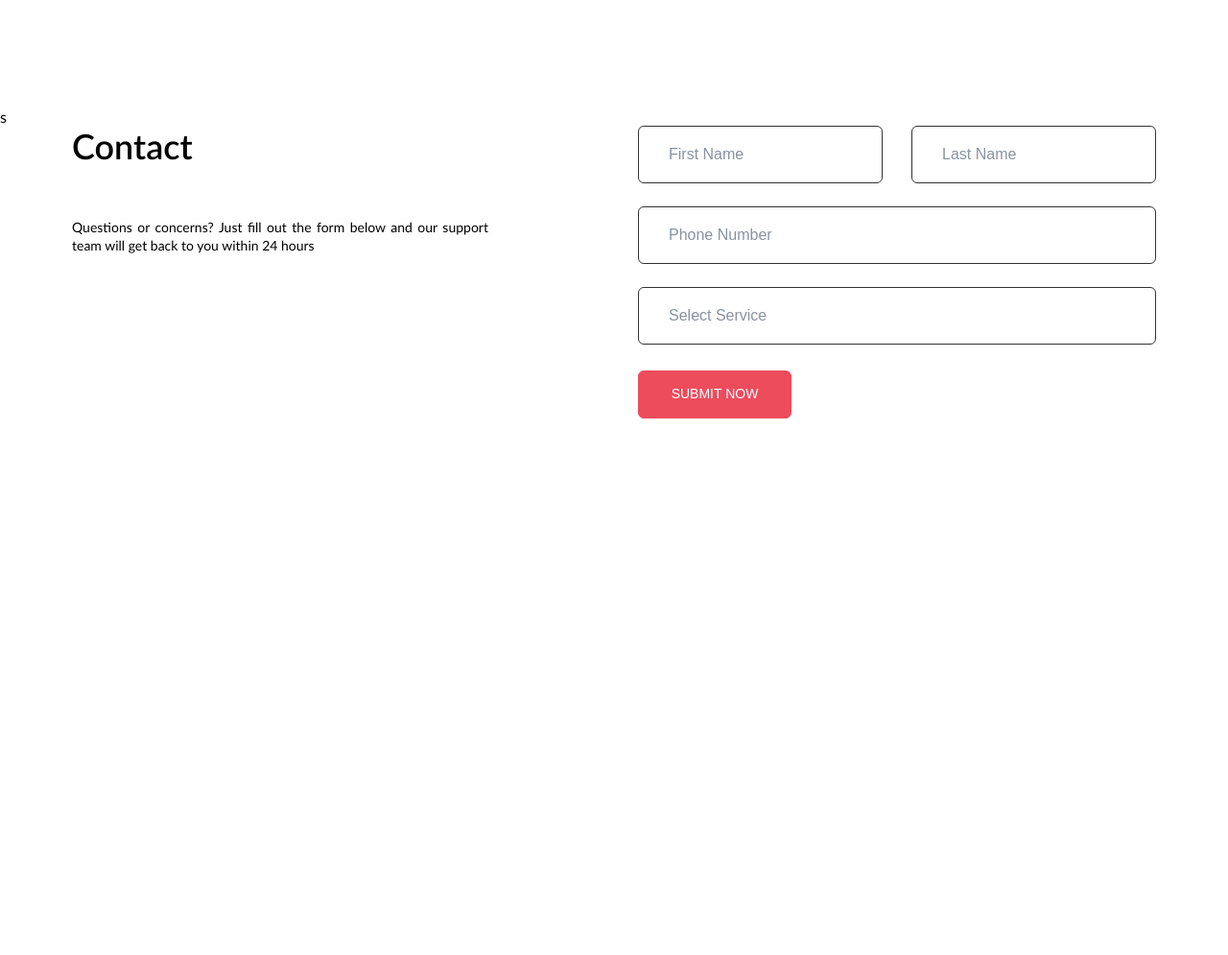
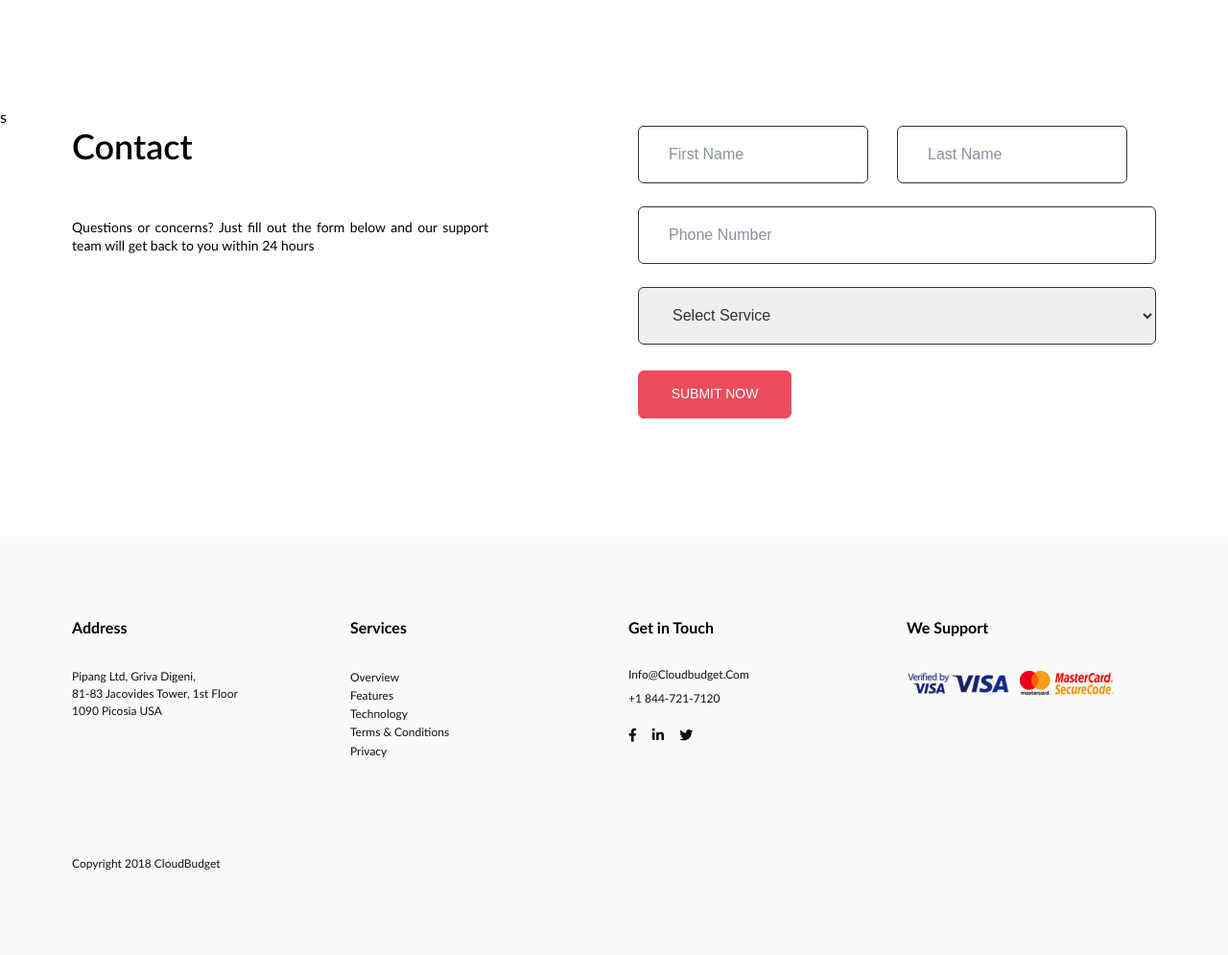
Before and after one commit to Phylotile/CloudBudget, a plain HTML site: page index.html in a window 1280 px wide. Shown: the part 2980-3975 px from the top of the page at 96% size. Before the commit the page ends 3539 px from the top, so only its background shows below. Drawn offline with Linux system fonts and the light colour scheme.

Commit message:
seventh commit

```diff
--- a/index.html
+++ b/index.html
@@ -6,6 +6,7 @@
           content="width=device-width, user-scalable=no, initial-scale=1.0, maximum-scale=1.0, minimum-scale=1.0">
     <meta http-equiv="X-UA-Compatible" content="ie=edge">
     <title>Cloud Budget</title>
+    <link rel="stylesheet" href="https://cdnjs.cloudflare.com/ajax/libs/font-awesome/6.0.0-beta2/css/all.min.css" integrity="sha512-YWzhKL2whUzgiheMoBFwW8CKV4qpHQAEuvilg9FAn5VJUDwKZZxkJNuGM4XkWuk94WCrrwslk8yWNGmY1EduTA==" crossorigin="anonymous" referrerpolicy="no-referrer" />
     <link rel="stylesheet" href="./style/style.css">
 </head>
 <body>
@@ -278,7 +279,7 @@
 
 
     <!--=======================
-    -- FOCUS --
+    -- CONTACT --
     ========================-->
     <section class="contact" id="contact">s
         <div class="container">
@@ -295,14 +296,16 @@
                 <form action="#" class="contact_form">
                     <div class="contact_form_names">
                         <input id="name" type="text" class="contact_form_item contact_form_name" placeholder="First Name">
-<!--                        <label for="name">First Name</label>-->
+                        <label for="name"></label>
                         <input id="last-name" type="email" class="contact_form_item contact_form_name" placeholder="Last Name">
-<!--                        <label for="last-name">Last Name</label>-->
+                        <label for="last-name"></label>
                     </div>
                     <input id="phone" type="tel" class="contact_form_item contact_form_bottom_item" placeholder="Phone Number">
-<!--                    <label for="phone">Phone Number</label>-->
-                    <input id="service" type="text" class="contact_form_item contact_form_bottom_item" placeholder="Select Service">
-<!--                    <label for="service">Select Service</label>-->
+                    <label for="phone"></label>
+                    <select id="service" class="contact_form_item contact_form_bottom_item">
+                        <option class="contact_form_item" value="">Select Service</option>
+                    </select>
+                    <label for="service"></label>
                     <button class="section_btn">
                         Submit Now
                     </button>
@@ -310,5 +313,56 @@
             </div>
         </div>
     </section>
+
+
+
+    <!--=======================
+    -- FOOTER --
+    ========================-->
+    <section class="footer" id="footer">
+        <div class="grid container">
+            <div class="footer_div footer_div1">
+                <h4 class="footer_title">Address</h4>
+                <p class="footer_item footer_address">
+                    Pipang Ltd, Griva Digeni,<br>
+                    81-83 Jacovides Tower, 1st Floor<br>
+                    1090 Picosia USA
+                </p>
+                <p class="footer_item footer_text">Copyright 2018 CloudBudget</p>
+            </div>
+            <div class="footer_div footer_div2">
+                <h4 class="footer_title">Services</h4>
+                <div class="footer_items_div">
+                    <a href="#" class="footer_item">overview</a>
+                    <a href="#" class="footer_item">features</a>
+                    <a href="#" class="footer_item">technology</a>
+                    <a href="#" class="footer_item">terms & Conditions</a>
+                    <a href="#" class="footer_item">privacy</a>
+                </div>
+            </div>
+            <div class="footer_div footer_div3">
+                <h4 class="footer_title">Get in Touch</h4>
+                <div class="footer_items_div">
+                    <a class="footer_item footer_item_email" href="mailto:aidin.ozubekov@gmail.com">info@cloudbudget.com</a>
+                    <a class="footer_item footer_item_tel" href="tel:18447217120">+1 844-721-7120</a>
+                    <div class="footer_icons">
+                        <a href="#" class="footer_icon">
+                            <i class="fab fa-facebook-f"></i>
+                        </a>
+                        <a href="#" class="footer_icon">
+                            <i class="fab fa-linkedin-in"></i>
+                        </a>
+                        <a href="#" class="footer_icon">
+                            <i class="fab fa-twitter"></i>
+                        </a>
+                    </div>
+                </div>
+            </div>
+            <div class="footer_div footer_div4">
+                <h4 class="footer_title">We Support</h4>
+                <img src="./images/footer/footer_picture.png" alt="" class="footer_pictures">
+            </div>
+        </div>
+    </section>
 </body>
 </html>
--- /dev/null
+++ b/style/media.css
@@ -0,0 +1,3 @@
+@media (max-width: 991px) {
+
+}
--- a/style/style.css
+++ b/style/style.css
@@ -540,3 +540,57 @@ input {
     background: #ED4C5C;
     border: 1.5px solid #ED4C5C;
 }
+
+
+
+/*===========================
+ * FOOTER *
+===========================*/
+.footer {
+    background: #FAFAFA;
+    padding: 85px 0 86px 0;
+}
+.footer .container {
+    grid-template-columns: repeat(4, 1fr);
+    grid-column-gap: 30px;
+}
+.footer_text {
+    margin-top: 141px;
+    color: #101010;
+}
+.footer_title {
+    margin-bottom: 33px;
+}
+.footer_address {
+    line-height: 14px;
+}
+.footer_item {
+    display: block;
+    font-style: normal;
+    font-weight: normal;
+    font-size: 12px;
+    text-transform: capitalize;
+    color: #101010;
+}
+.footer_div1 .footer_item {
+    line-height: 150%;
+}
+.footer_div2 .footer_item {
+    line-height: 160%;
+}
+.footer_div3 .footer_item {
+    line-height: 14px;
+}
+.footer_item_email {
+    margin-bottom: 11px;
+}
+.footer_icons {
+    margin-top: 20px;
+}
+.fab {
+    font-size: 14px;
+    color: #101010;
+}
+.footer_icon:not(:last-child) {
+    margin-right: 12px;
+}
```
Also changed, not shown: images/footer/footer_picture.png (added).
